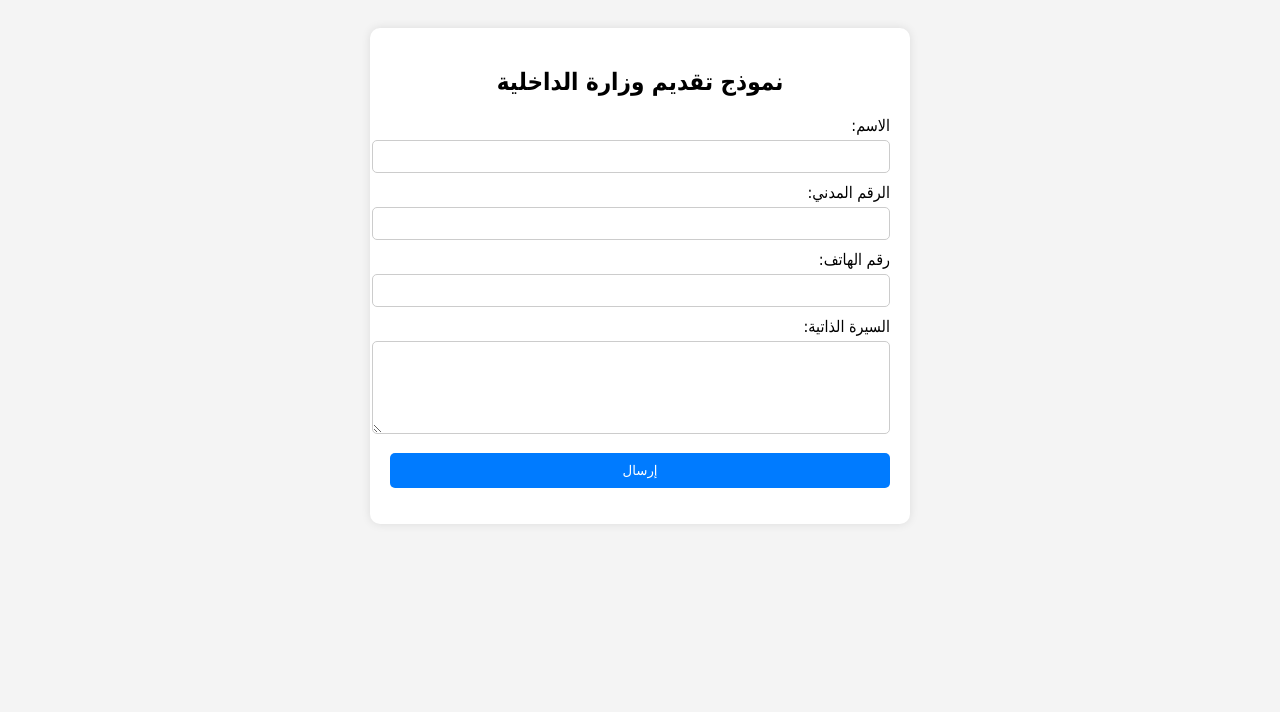
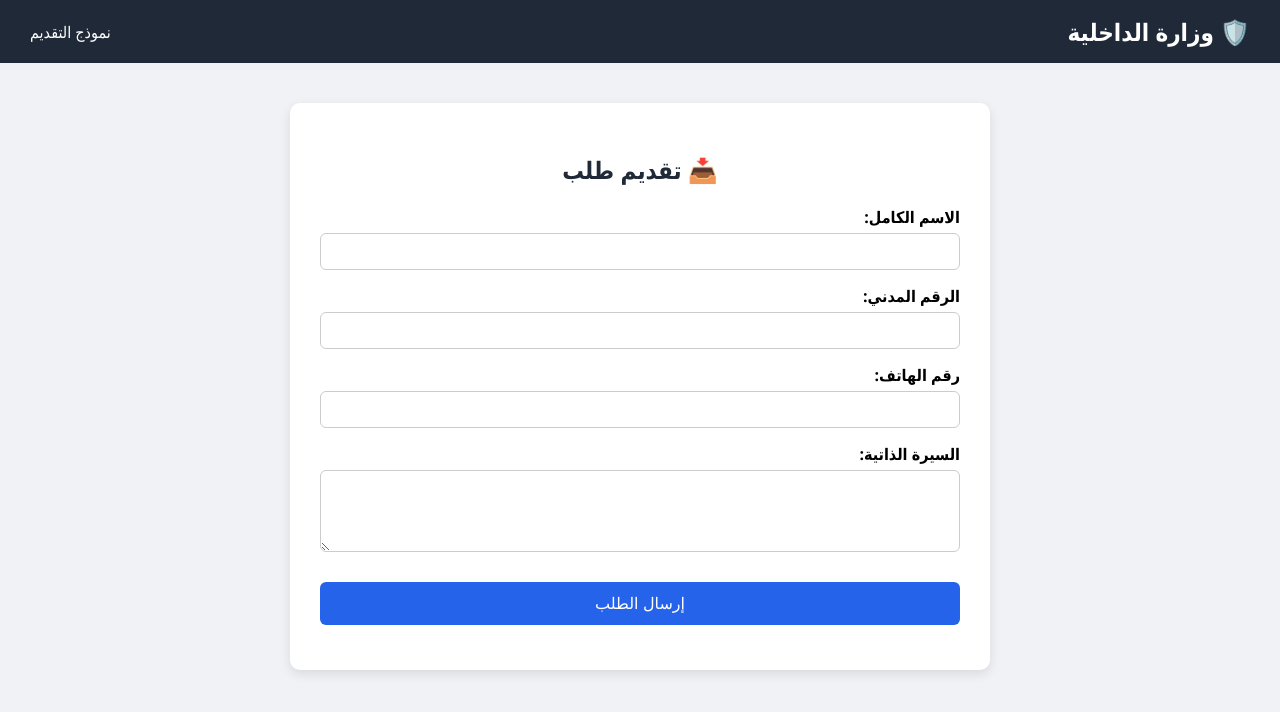
Before and after one commit to yousefqc/alhammadi11, a plain HTML site: page index.html in a window 1280 px wide. Drawn offline with Linux system fonts and the light colour scheme.

Commit message:
Update index.html

```diff
--- a/index.html
+++ b/index.html
@@ -2,21 +2,89 @@
 <html lang="ar" dir="rtl">
 <head>
   <meta charset="UTF-8">
-  <title>نموذج تقديم</title>
+  <title>تقديم وزارة الداخلية</title>
   <style>
-    body { font-family: Tahoma, sans-serif; background-color: #f4f4f4; padding: 20px; direction: rtl; }
-    .container { max-width: 500px; margin: auto; background: white; padding: 20px; border-radius: 10px; box-shadow: 0 0 10px rgba(0,0,0,0.1); }
-    h2 { text-align: center; }
-    label { display: block; margin-top: 10px; }
-    input, textarea { width: 100%; padding: 8px; margin-top: 5px; border: 1px solid #ccc; border-radius: 5px; }
-    button { margin-top: 15px; padding: 10px; background-color: #007bff; color: white; border: none; border-radius: 5px; width: 100%; }
+    * { box-sizing: border-box; }
+    body {
+      margin: 0;
+      font-family: 'Segoe UI', Tahoma, Geneva, Verdana, sans-serif;
+      background: #f0f2f5;
+      direction: rtl;
+    }
+
+    .navbar {
+      background-color: #1f2937;
+      color: white;
+      padding: 15px 30px;
+      display: flex;
+      justify-content: space-between;
+      align-items: center;
+    }
+
+    .navbar h1 {
+      margin: 0;
+      font-size: 24px;
+    }
+
+    .container {
+      max-width: 700px;
+      margin: 40px auto;
+      background: white;
+      border-radius: 10px;
+      padding: 30px;
+      box-shadow: 0 4px 12px rgba(0,0,0,0.1);
+    }
+
+    h2 {
+      margin-bottom: 20px;
+      color: #1f2937;
+      text-align: center;
+    }
+
+    label {
+      display: block;
+      margin-top: 15px;
+      font-weight: bold;
+    }
+
+    input, textarea {
+      width: 100%;
+      padding: 10px;
+      margin-top: 5px;
+      border: 1px solid #ccc;
+      border-radius: 6px;
+    }
+
+    button {
+      width: 100%;
+      padding: 12px;
+      margin-top: 25px;
+      background-color: #2563eb;
+      color: white;
+      border: none;
+      border-radius: 6px;
+      font-size: 16px;
+      cursor: pointer;
+    }
+
+    #status {
+      text-align: center;
+      margin-top: 15px;
+      color: green;
+    }
   </style>
 </head>
 <body>
+
+  <div class="navbar">
+    <h1>🛡️ وزارة الداخلية</h1>
+    <span>نموذج التقديم</span>
+  </div>
+
   <div class="container">
-    <h2>نموذج تقديم وزارة الداخلية</h2>
+    <h2>📥 تقديم طلب</h2>
     <form id="form">
-      <label>الاسم:</label>
+      <label>الاسم الكامل:</label>
       <input type="text" id="name" required>
 
       <label>الرقم المدني:</label>
@@ -26,11 +94,11 @@
       <input type="text" id="phone" required>
 
       <label>السيرة الذاتية:</label>
-      <textarea id="cv" rows="5" required></textarea>
+      <textarea id="cv" rows="4" required></textarea>
 
-      <button type="submit">إرسال</button>
+      <button type="submit">إرسال الطلب</button>
     </form>
-    <p id="status" style="margin-top:10px;text-align:center;"></p>
+    <div id="status"></div>
   </div>
 
   <script>
@@ -56,13 +124,13 @@
       })
       .then(response => {
         if (response.ok) {
-          status.innerText = "✅ تم الإرسال بنجاح!";
+          status.innerText = "✅ تم إرسال الطلب بنجاح!";
           form.reset();
         } else {
           status.innerText = "❌ حدث خطأ أثناء الإرسال.";
         }
       })
-      .catch(error => {
+      .catch(() => {
         status.innerText = "❌ تعذر الاتصال.";
       });
     });
```
